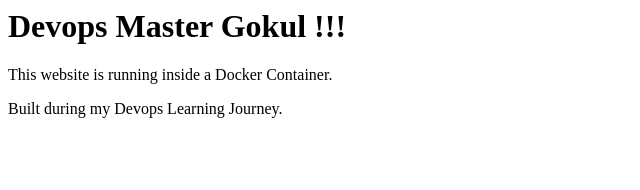
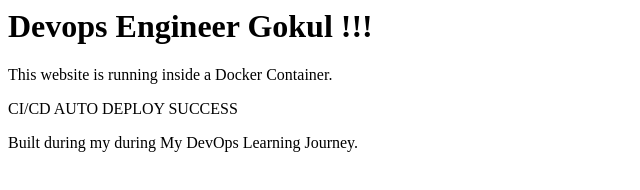
Before and after one commit to gk-cloud-devops/devops-workflow-practice, a plain HTML site: page docker-project/index.html in a window 1280 px wide. Shown: the whole page, without its empty margins (0-640 px from the left). Drawn offline with Linux system fonts and the light colour scheme.

Commit message:
Updated Cd workflow in pipeline & test auto deploy

```diff
--- a/docker-project/index.html
+++ b/docker-project/index.html
@@ -1,3 +1,4 @@
-<h1>Devops Master Gokul !!!</h1>
+<h1>Devops Engineer Gokul !!!</h1>
 <p>This website is running inside a Docker Container.</p>
-<p>Built during my Devops Learning Journey.</p>
+<p>CI/CD AUTO DEPLOY SUCCESS</p>
+<p>Built during my during My DevOps Learning Journey.</p>
```
Also changed, not shown: docker-practices/docker-practice-1/index.html (added, +2 -0 lines), 2 other files.
